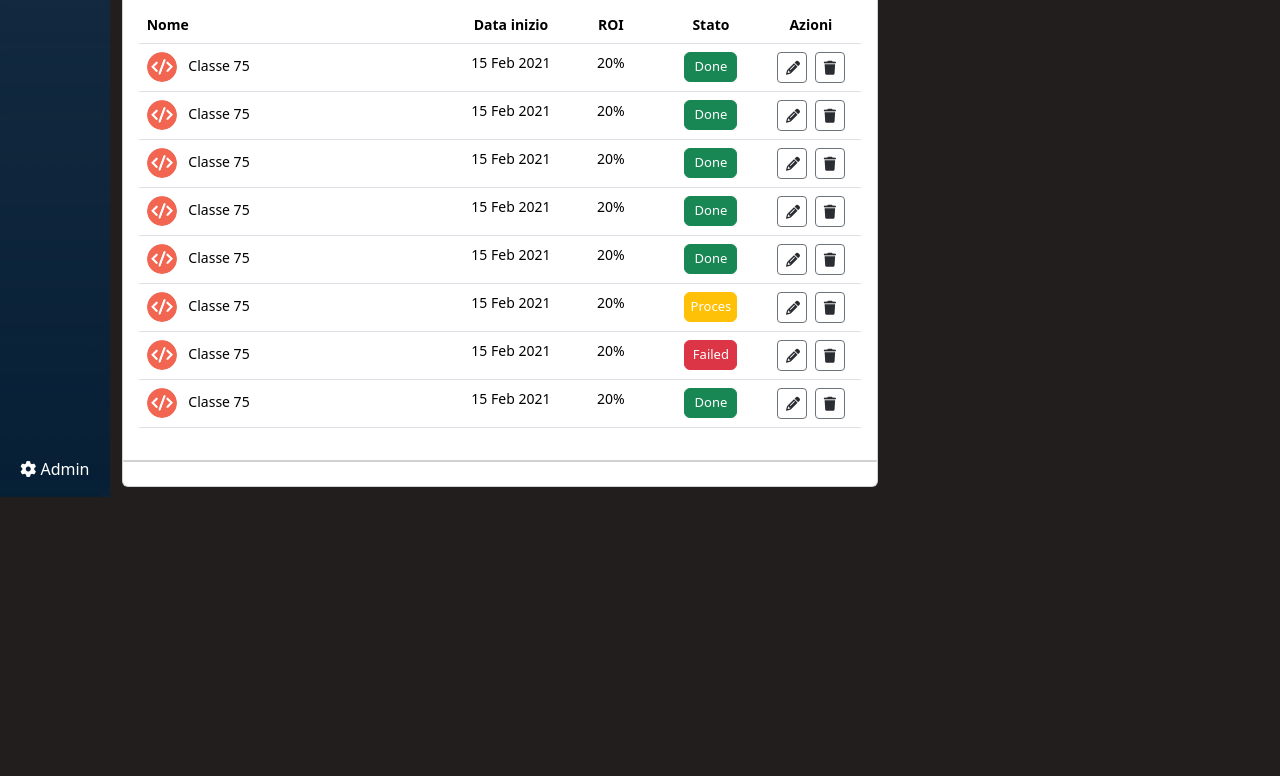
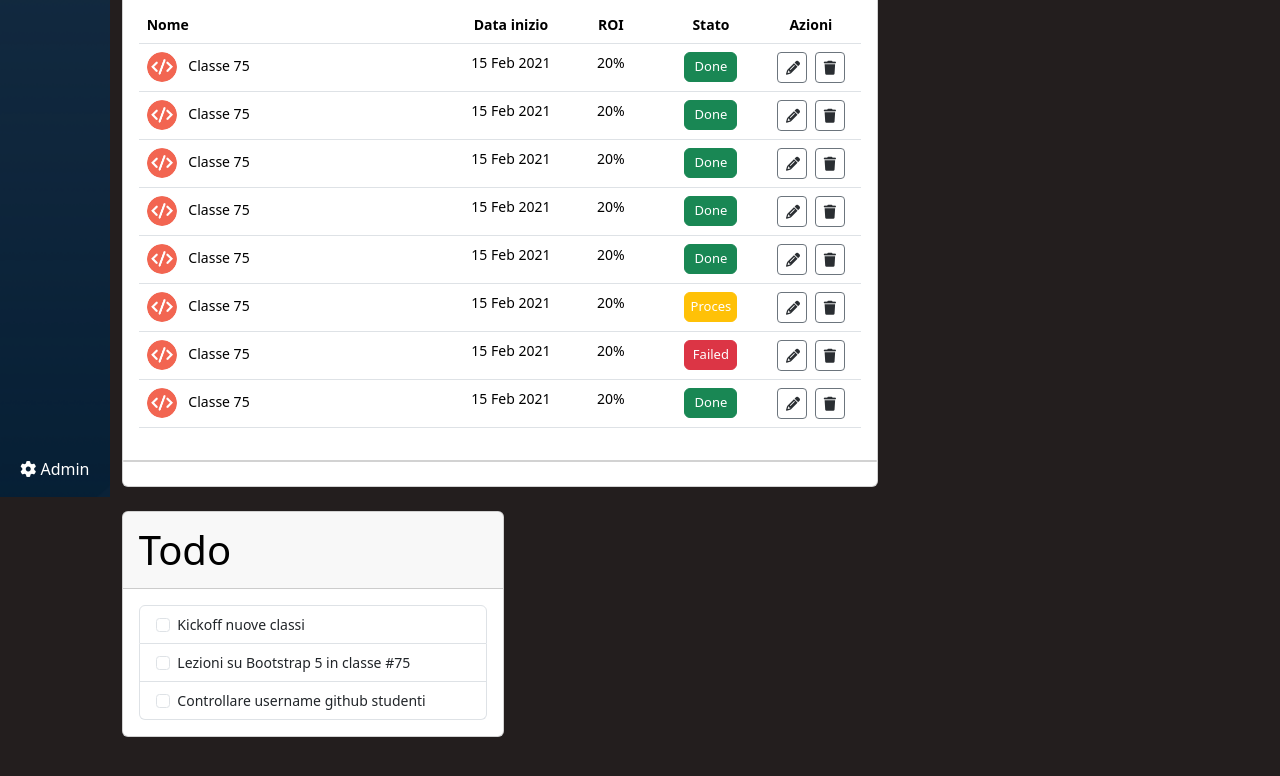
Before and after one commit to MikePio/html-css-bootstrap-dashboard, a plain HTML site: page index.html in a window 1280 px wide. Shown: the part 304-1080 px from the top of the page. Before the commit the page ends 839 px from the top, so only its background shows below. Drawn offline with nearby package versions, Linux system fonts and the light colour scheme.

Commit message:
Added card todo

```diff
--- a/index.html
+++ b/index.html
@@ -204,6 +204,7 @@
         <div class="row">
           <!-- Left Main Content -->
           <div class="col-lg-8">
+            <!-- tabella -->
             <div id="table" class="card mb-4">
               <div class="card-header d-flex justify-content-between">
                 <div class="fs-1 text-black">Prossime classi</div>
@@ -399,11 +400,37 @@
                 <!-- flex -->
               </div>
             </div>
+            <!-- FAQ -->
           </div>
         </div>
 
         <!-- Right Main Content -->
         <div class="col-lg-4">
+          <!-- todo -->
+          <div id="" class="card mb-4">
+            <div class="card-header d-flex justify-content-between">
+              <div class="fs-1 text-black">Todo</div>
+            </div>
+          <div class="card-body small">
+            <ul class="list-group">
+              <li class="list-group-item">
+                <input type="checkbox" id="fisrtCheckbox" class="form-check-input me-1" type="checkbox" value="">
+                <label for="fisrtCheckbox" class="form-check-label">Kickoff nuove classi</label>
+              </li>
+              <li class="list-group-item">
+                <input type="checkbox" id="fisrtCheckbox" class="form-check-input me-1" type="checkbox" value="">
+                <label for="fisrtCheckbox" class="form-check-label">Lezioni su Bootstrap 5 in classe #75</label>
+              </li>
+              <li class="list-group-item">
+                <input type="checkbox" id="fisrtCheckbox" class="form-check-input me-1" type="checkbox" value="">
+                <label for="fisrtCheckbox" class="form-check-label">Controllare username github studenti</label>
+              </li>
+            </ul>
+          </div>
+        </div>
+          <!-- utenti attivi -->
+
+
 
         </div>
         <!-- / Right Main Content -->
```
